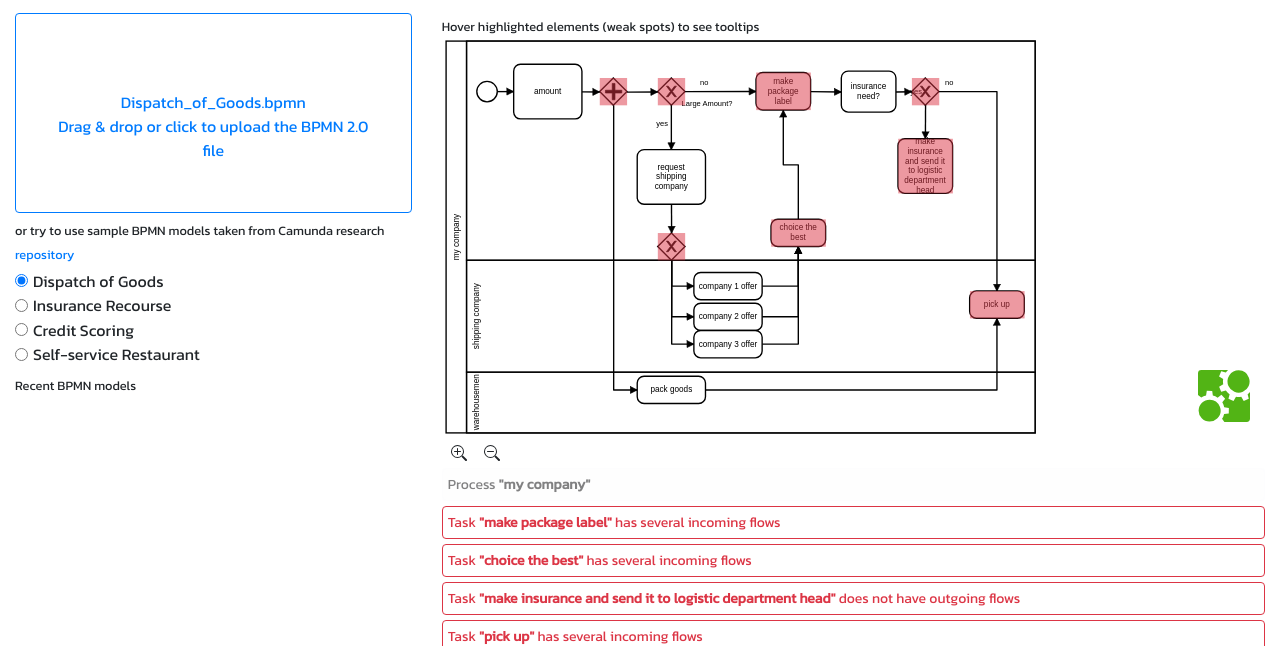
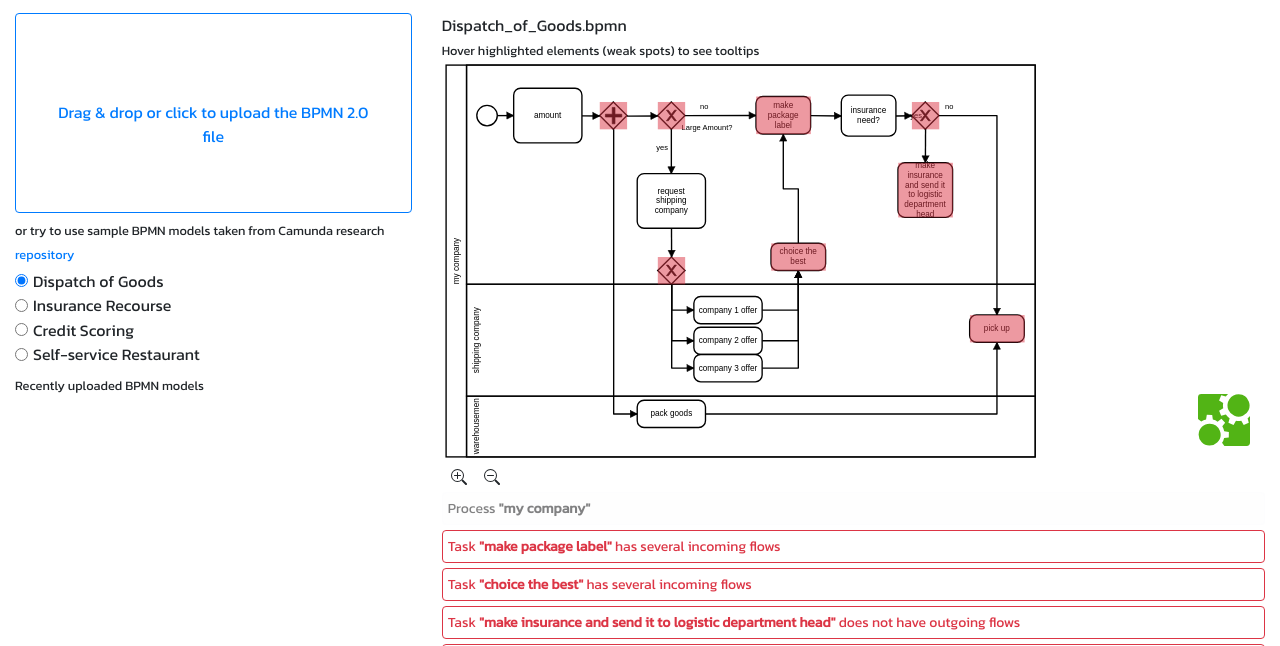
Before and after one commit to freebpmnquality/freebpmnquality.github.io, a PHP site: page /demo.html in a window 1280 px wide. Shown: the part 56-702 px from the top of the page. Run offline with PHP 8.4, Linux system fonts and the light colour scheme.

Commit message:
Redesign recently uploaded models list.

```diff
--- a/css/main.css
+++ b/css/main.css
@@ -127,7 +127,7 @@ body {
 }
 
 #dragFileName {
-    margin-top: 50px;
+    margin-top: 60px;
     color: #007bff !important;
 }
 
--- a/demo.html
+++ b/demo.html
@@ -87,13 +87,14 @@
                     </div>
 
                     <div id="recent-header">
-                        <small>Recent BPMN models</small>
+                        <small>Recently uploaded BPMN models</small>
                     </div>
                     <div id="recent-models" class="list-group"></div>
                 </div>
             </div>
             <div class="col-sm-8">
                 <div>
+                    <div id="file-name"></div>
                     <div id="extra-tip"><small>Hover highlighted elements (weak spots) to see tooltips</small></div>
                     <div id="canvas"></div>
                     <div class="btn-group" id="zoombuttons">
--- a/js/main.js
+++ b/js/main.js
@@ -139,8 +139,7 @@ function loadSample(sample) {
     editor.setValue('');
     editor.insert(data);
 
-    $('#dragFileName').html(sampleFileMapping[sample] +
-        '<br>Drag & drop or click to upload the BPMN 2.0 file');
+    $('#file-name').html(sampleFileMapping[sample]);
 
     defineXMLNamespace(data);
 
@@ -597,8 +596,7 @@ var lastFileName = null;
 function readFile(file) {
     var reader = new FileReader();
 
-    $('#dragFileName').html(file.name +
-        '<br>Drag & drop or click to upload the BPMN 2.0 file');
+    $('#file-name').text(file.name);
 
     reader.readAsText(file);
 
--- a/js/new.main.js
+++ b/js/new.main.js
@@ -4,14 +4,18 @@ var modelNamesIndex = [];
 const displayRecentBPMNModels = function() {
     $("#recent-models").empty();
 
+    let num = 1;
+
     for (let i = recentBPMNModels.length - 1; i >= 0; i--) {
         const modelName = recentBPMNModels[i].name;
 
         $("#recent-models").append(`
             <a href="javascript:void(0);" class="list-group-item list-group-item-action recent-item" onclick="loadRecentBPMNModel('${modelName}');">
-                <small>${modelName}</small>
+                <span class="badge badge-pill badge-info">${num}</span> <small>${modelName}</small>
             </a>
         `);
+
+        num++;
     }
 };
 
@@ -21,7 +25,7 @@ const loadRecentBPMNModel = function(recentModelName) {
 
         if (recentModelName === modelName) {
             lastFileName = modelName;
-            $("#dragFileName").html(modelName + "<br>Drag & drop or click to upload the BPMN 2.0 file");
+            $("#file-name").text(modelName);
 
             const loadedModel = recentBPMNModels[i].content;
 
```
